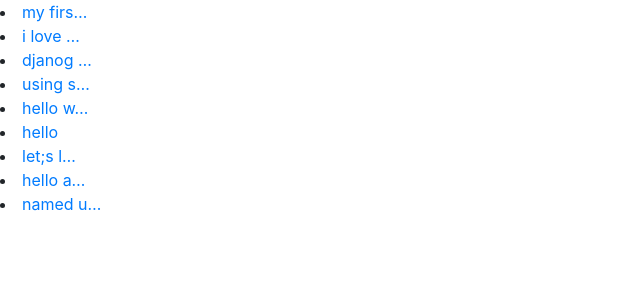
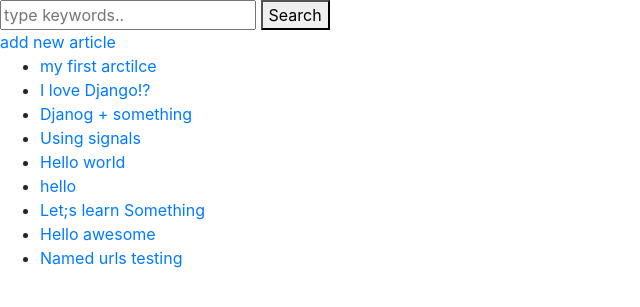
Before and after one commit to codekamp/python_jan, a Django app: page /articles in a window 1280 px wide. Shown: the part 56-363 px from the top of the page, without its empty margins (0-640 px from the left). Run offline with Django 3.2, Linux system fonts and the light colour scheme; data comes from the database, SQL or seed files in the repository; both versions use the stored data as it was after the commit; some libraries are stand-ins or nearby versions.

Commit message:
add articles

```diff
--- a/codekamp/src/lostsoul/urls.py
+++ b/codekamp/src/lostsoul/urls.py
@@ -15,9 +15,9 @@
 """
 from django.contrib import admin
 from django.urls import path, include
-from lostsoul_web import urls
+
 
 urlpatterns = [
     path('admin/', admin.site.urls),
-    path('', include(urls.my_urls))
+    path('', include('lostsoul_web.urls', namespace='lostsoul_web'))
 ]
--- a/codekamp/src/lostsoul_web/templates/list-articles.html
+++ b/codekamp/src/lostsoul_web/templates/list-articles.html
@@ -2,9 +2,16 @@
 
 
 {% block page_content %}
-    {% for aritcle in my_articles %}
-        <li><a href="/articles/{{ aritcle.slug }}">{{ aritcle.title | truncatechars:"8" | lower }}</a></li>
-    {% endfor %}
+    <form action="{% url 'lostsoul_web:article_list' %}" method="get">
+        <input name="q" placeholder="type keywords.." value="{{ query }}">
+        <button type="submit">Search</button>
+    </form>
+    <a href="{% url 'lostsoul_web:add_new_article' %}">add new article</a>
+    <ul>
+        {% for aritcle in my_articles %}
+            <li><a href="{% url 'lostsoul_web:article_detail' aritcle.slug %}">{{ aritcle.title }}</a></li>
+        {% endfor %}
+    </ul>
 {% endblock %}
 
 {% block page_title %}
--- a/codekamp/src/lostsoul_web/templates/main.html
+++ b/codekamp/src/lostsoul_web/templates/main.html
@@ -20,7 +20,7 @@
                 <a class="nav-link" href="#">Home <span class="sr-only">(current)</span></a>
             </li>
             <li class="nav-item">
-                <a class="nav-link" href="/articles">Articles</a>
+                <a class="nav-link" href="{% url 'lostsoul_web:article_list' %}">Articles</a>
             </li>
             <li class="nav-item">
                 <a class="nav-link" href="/about-us">About us</a>
--- a/codekamp/src/lostsoul_web/urls.py
+++ b/codekamp/src/lostsoul_web/urls.py
@@ -1,7 +1,10 @@
 from django.urls import path
 from . import views
 
-my_urls = [
-    path('articles', views.list_articles),
-    path('articles/<str:my_slug>', views.get_article),
+app_name = 'lostsoul_web'
+
+urlpatterns = [
+    path('articles', views.list_articles, name='article_list'),
+    path('articles/add', views.add_artile, name='add_new_article'),
+    path('articles/<str:my_slug>', views.get_article, name='article_detail'),
 ]
--- a/codekamp/src/lostsoul_web/views.py
+++ b/codekamp/src/lostsoul_web/views.py
@@ -1,12 +1,37 @@
-from django.shortcuts import render
+from django.shortcuts import render, redirect
 
-from lostsoul_web.models import Article
+from lostsoul_web.models import Article, Author
 
 
 def list_articles(request):
-    articles = Article.objects.all()
-    return render(request, 'list-articles.html', {'my_articles': articles})
+    query = ''
+    try:
+        query = request.GET['q']
+        articles = Article.objects.filter(title__icontains=query)
+    except:
+        articles = Article.objects.all()
+
+    return render(request, 'list-articles.html', {'my_articles': articles, 'query': query})
 
 def get_article(request, my_slug):
     article = Article.objects.get(slug=my_slug)
     return render(request, 'get-article.html', {'article': article})
+
+def add_artile(request):
+    title=''
+    content=''
+    error = False
+
+    if request.method == 'POST':
+        title = request.POST['title']
+        content = request.POST['content']
+
+        if len(title) > 30:
+            error = True
+        else:
+            author = Author.objects.get(id=1)  # get logged in author
+            article = Article.objects.create(title=title, content=content, author=author)
+            return redirect('/articles/' + article.slug)
+
+
+    return render(request, 'add-article.html', {'title': title, 'content': content, 'error': error})
```
Also changed, not shown: codekamp/src/lostsoul_web/templates/add-article.html (added, +19 -0 lines), codekamp/src/db.sqlite3.
